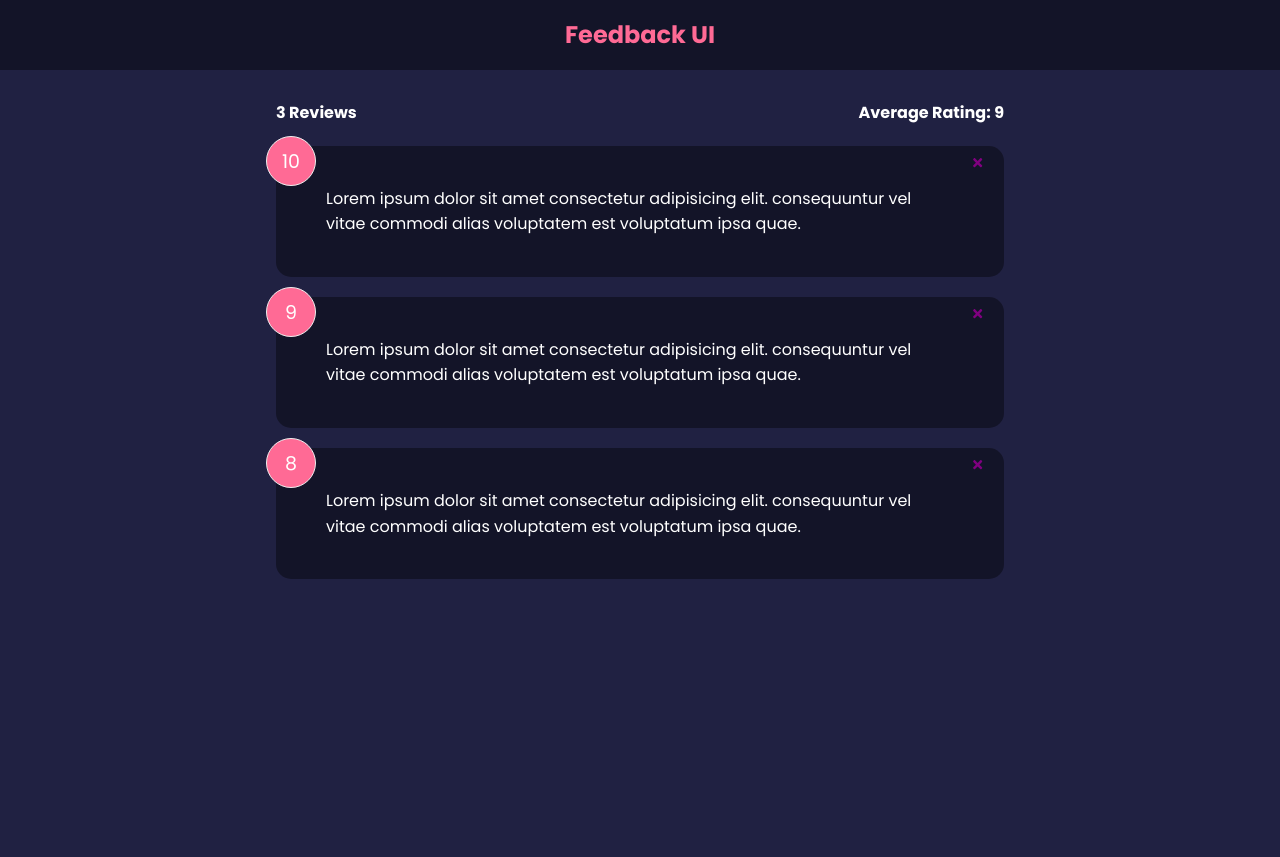
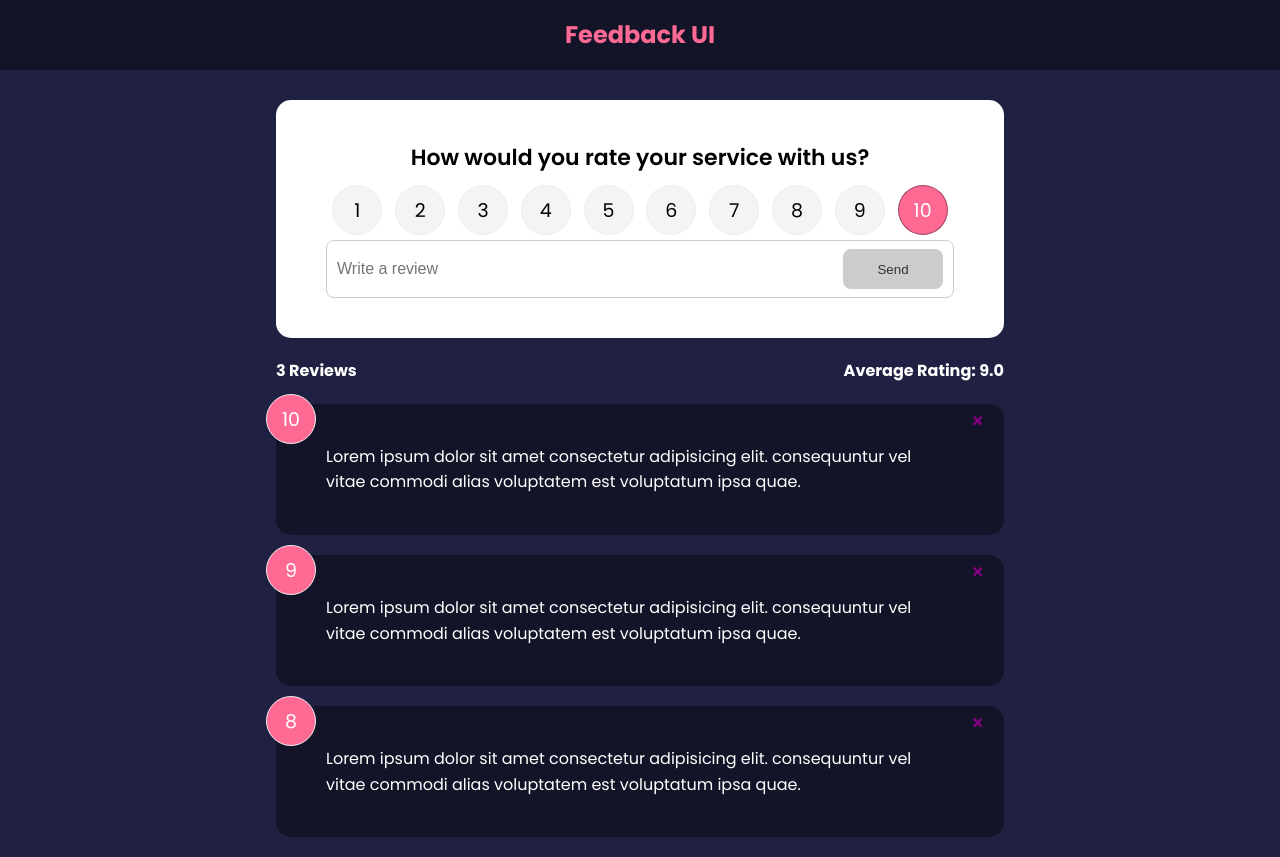
Before and after one commit to thanhftu/feedback-app, a React (Create React App) app: page / in a window 1280 px wide. Before the commit the page ends 800 px from the top, so only its background shows below. Built offline with nearby package versions, Linux system fonts and the light colour scheme.

Commit message:
add RatingSelect component, framer motion for feedback list

```diff
--- a/package.json
+++ b/package.json
@@ -6,10 +6,12 @@
     "@testing-library/jest-dom": "^5.16.5",
     "@testing-library/react": "^13.4.0",
     "@testing-library/user-event": "^13.5.0",
+    "framer-motion": "^9.0.2",
     "react": "^18.2.0",
     "react-dom": "^18.2.0",
     "react-icons": "^4.7.1",
     "react-scripts": "5.0.1",
+    "uuid": "^9.0.0",
     "web-vitals": "^2.1.4"
   },
   "scripts": {
--- a/src/App.js
+++ b/src/App.js
@@ -1,8 +1,10 @@
 import { useState } from "react";
+import { v4 as uuidv4 } from "uuid";
 import Header from "./components/Header";
 import FeedbackList from "./components/FeedbackList";
 import FeedbackData from "./data/FeedbackData";
 import FeedbackStats from "./components/FeedbackStats";
+import FeedbackForm from "./components/FeedbackForm";
 function App() {
   const [feedbackData, setFeedbackData] = useState(FeedbackData);
   const deleteFeedback = (id) => {
@@ -10,10 +12,16 @@ function App() {
       setFeedbackData(feedbackData.filter((item) => item.id !== id));
     }
   };
+  const addFeedbackHandler = (newFeedback) => {
+    newFeedback.id = uuidv4();
+    console.log(newFeedback);
+    setFeedbackData([newFeedback, ...feedbackData]);
+  };
   return (
     <>
       <Header />
       <div className="container">
+        <FeedbackForm addFeedbackHandler={addFeedbackHandler} />
         <FeedbackStats feedback={feedbackData} />
         <FeedbackList feedback={feedbackData} handleDelete={deleteFeedback} />
       </div>
--- /dev/null
+++ b/src/components/FeedbackForm.js
@@ -0,0 +1,58 @@
+import { useState } from "react";
+import Card from "./shared/Card";
+import Button from "./shared/Button";
+import RatingSelect from "./RatingSelect";
+
+function FeedbackForm({ addFeedbackHandler }) {
+  const [text, setText] = useState("");
+  const [btnDisabled, setBtnDisabled] = useState(true);
+  const [message, setMessage] = useState("");
+  const [rating, setRating] = useState(10);
+  const handleTextChange = (e) => {
+    if (text === "") {
+      setBtnDisabled(true);
+      setMessage(null);
+    } else if (text !== "" && text.trim().length <= 10) {
+      setBtnDisabled(true);
+      setMessage("Text must be at lease 10 characters");
+    } else {
+      setBtnDisabled(false);
+      setMessage(null);
+    }
+    setText(e.target.value);
+  };
+
+  const submitHandler = (e) => {
+    e.preventDefault();
+    if (text.length > 10) {
+      const newFeedback = {
+        text,
+        rating,
+      };
+      addFeedbackHandler(newFeedback);
+    }
+  };
+
+  return (
+    <Card>
+      <form onSubmit={submitHandler}>
+        <h2>How would you rate your service with us?</h2>
+        <RatingSelect select={setRating} selected={rating} />
+        <div className="input-group">
+          <input
+            onChange={handleTextChange}
+            type="text"
+            placeholder="Write a review"
+            value={text}
+          />
+          <Button type="submit" version="secondary" isDisabled={btnDisabled}>
+            Send
+          </Button>
+        </div>
+      </form>
+      {message ? <div className="message">{message}</div> : null}
+    </Card>
+  );
+}
+
+export default FeedbackForm;
--- a/src/components/FeedbackList.js
+++ b/src/components/FeedbackList.js
@@ -1,26 +1,51 @@
 import React from "react";
 import FeedbackItem from "./Feedbackitem";
 import PropTypes from "prop-types";
+import { motion, AnimatePresence } from "framer-motion";
 
 const FeedbackList = ({ feedback, handleDelete }) => {
   if (!feedback || feedback.length === 0) return <h1>No feedback yet</h1>;
   return (
     <div>
-      {feedback.map((item) => (
-        <FeedbackItem item={item} key={item.id} handleDelete={handleDelete} />
-      ))}
+      <AnimatePresence>
+        {feedback.map((item) => (
+          <motion.div
+            key={item.id}
+            initial={{ opacity: 0 }}
+            animate={{ opacity: 1 }}
+            exit={{ opacity: 0 }}
+          >
+            <FeedbackItem
+              item={item}
+              key={item.id}
+              handleDelete={handleDelete}
+            />
+          </motion.div>
+        ))}
+      </AnimatePresence>
     </div>
   );
+  // return (
+  //   <div>
+  //     {feedback.map((item) => (
+  //       <FeedbackItem item={item} key={item.id} handleDelete={handleDelete} />
+  //     ))}
+  //   </div>
+  // );
 };
 
+// FeedbackList.propTypes = {
+//   feedback: PropTypes.arrayOf(
+//     PropTypes.shape({
+//       id: PropTypes.number.isRequired,
+//       text: PropTypes.string.isRequired,
+//       rating: PropTypes.number.isRequired,
+//     })
+//   ),
+// };
 FeedbackList.propTypes = {
-  feedback: PropTypes.arrayOf(
-    PropTypes.shape({
-      id: PropTypes.number.isRequired,
-      text: PropTypes.string.isRequired,
-      rating: PropTypes.number.isRequired,
-    })
-  ),
+  feedback: PropTypes.array.isRequired,
+  handleDelete: PropTypes.func.isRequired,
 };
 
 export default FeedbackList;
--- a/src/components/FeedbackStats.js
+++ b/src/components/FeedbackStats.js
@@ -4,10 +4,11 @@ import PropTypes from "prop-types";
 function FeedbackStats({ feedback }) {
   let average =
     feedback.reduce((acc, cur) => acc + cur.rating, 0) / feedback.length;
+  average = average.toFixed(1);
   return (
     <div className="feedback-stats">
       <h4>{feedback.length} Reviews</h4>
-      <h4>Average Rating: {average}</h4>
+      <h4>Average Rating: {isNaN(average) ? 0 : average}</h4>
     </div>
   );
 }
--- /dev/null
+++ b/src/components/RatingSelect.js
@@ -0,0 +1,140 @@
+import { useState } from "react";
+
+function RatingSelect({ select, selected }) {
+  const clickHandler = (e) => {
+    console.log(e.target.getAttribute("value"));
+    select(+e.target.getAttribute("value"));
+    console.log("select ", selected);
+  };
+  return (
+    // <ul className="rating">
+    //   <li>
+    //     <input
+    //       type="radio"
+    //       id="num1"
+    //       name="rating"
+    //       value="1"
+    //       onChange={handleChange}
+    //       checked={selected === 1}
+    //     />
+    //     <lable htmlFor="num1">1</lable>
+    //   </li>
+    //   <li>
+    //     <input
+    //       type="radio"
+    //       id="num2"
+    //       name="rating"
+    //       value="2"
+    //       onChange={handleChange}
+    //       checked={selected === 2}
+    //     />
+    //     <lable htmlFor="num2">2</lable>
+    //   </li>
+    //   <li>
+    //     <input
+    //       type="radio"
+    //       id="num10"
+    //       name="rating"
+    //       value="10"
+    //       onChange={handleChange}
+    //       checked={selected === 10}
+    //     />
+    //     <lable htmlFor="num10">10</lable>
+    //   </li>
+    // </ul>
+    <div className="rating-select">
+      <div
+        className={`num-display-stand ${
+          selected === 1 ? "num-display-stand__active" : ""
+        }`}
+        onClick={clickHandler}
+        value="1"
+      >
+        1
+      </div>
+      <div
+        className={`num-display-stand ${
+          selected === 2 ? "num-display-stand__active" : ""
+        }`}
+        onClick={clickHandler}
+        value="2"
+      >
+        2
+      </div>
+      <div
+        className={`num-display-stand ${
+          selected === 3 ? "num-display-stand__active" : ""
+        }`}
+        onClick={clickHandler}
+        value="3"
+      >
+        3
+      </div>
+      <div
+        className={`num-display-stand ${
+          selected === 4 ? "num-display-stand__active" : ""
+        }`}
+        onClick={clickHandler}
+        value="4"
+      >
+        4
+      </div>
+      <div
+        className={`num-display-stand ${
+          selected === 5 ? "num-display-stand__active" : ""
+        }`}
+        onClick={clickHandler}
+        value="5"
+      >
+        5
+      </div>
+      <div
+        className={`num-display-stand ${
+          selected === 6 ? "num-display-stand__active" : ""
+        }`}
+        onClick={clickHandler}
+        value="6"
+      >
+        6
+      </div>
+      <div
+        className={`num-display-stand ${
+          selected === 7 ? "num-display-stand__active" : ""
+        }`}
+        onClick={clickHandler}
+        value="7"
+      >
+        7
+      </div>
+      <div
+        className={`num-display-stand ${
+          selected === 8 ? "num-display-stand__active" : ""
+        }`}
+        onClick={clickHandler}
+        value="8"
+      >
+        8
+      </div>
+      <div
+        className={`num-display-stand ${
+          selected === 9 ? "num-display-stand__active" : ""
+        }`}
+        onClick={clickHandler}
+        value="9"
+      >
+        9
+      </div>
+      <div
+        className={`num-display-stand ${
+          selected === 10 ? "num-display-stand__active" : ""
+        }`}
+        onClick={clickHandler}
+        value="10"
+      >
+        10
+      </div>
+    </div>
+  );
+}
+
+export default RatingSelect;
--- /dev/null
+++ b/src/components/shared/Button.js
@@ -0,0 +1,23 @@
+import React from "react";
+import PropTypes from "prop-types";
+
+function Button({ children, version, type, isDisabled }) {
+  return (
+    <button type={type} disabled={isDisabled} className={`btn btn-${version}`}>
+      {children}
+    </button>
+  );
+}
+
+Button.defaultProps = {
+  type: "button",
+  version: "primary",
+  isDisabled: false,
+};
+Button.propTypes = {
+  children: PropTypes.node.isRequired,
+  version: PropTypes.string,
+  type: PropTypes.string,
+  isDisabled: PropTypes.bool,
+};
+export default Button;
--- a/src/index.css
+++ b/src/index.css
@@ -58,6 +58,35 @@ header {
   justify-content: space-around;
   margin: 30px 0 40px;
 }
+.rating-select {
+  display: flex;
+  justify-content: space-around;
+  align-items: center;
+  margin: 10px 0 5px;
+}
+.num-display-stand {
+  position: relative;
+  background: #f4f4f4;
+  width: 50px;
+  height: 50px;
+  padding: 10px;
+  text-align: center;
+  border-radius: 50%;
+  font-size: 19px;
+  border: 1px #eee solid;
+  transition: 0.3s;
+  cursor: pointer;
+}
+
+.num-display-stand:hover {
+  background: #ccc;
+}
+
+.num-display-stand__active {
+  background: #ff6a95;
+  color: #fff;
+  border-color: #00000064;
+}
 
 .rating li,
 .num-display {
@@ -93,6 +122,7 @@ header {
 
 [type="radio"] {
   opacity: 0;
+  /* display: none; */
 }
 
 [type="radio"]:checked ~ label {
```
Also changed, not shown: 1 other file (tests, documents, lock files or other folders).
